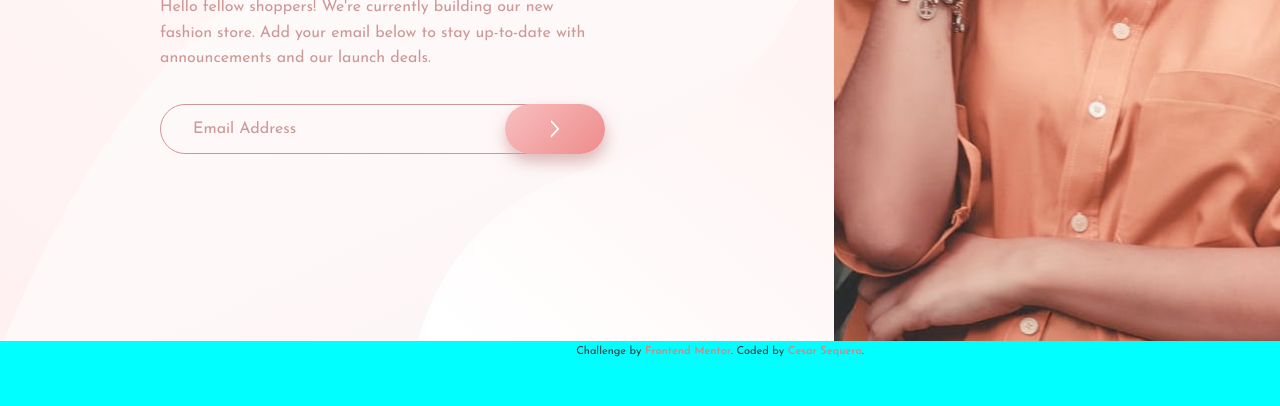
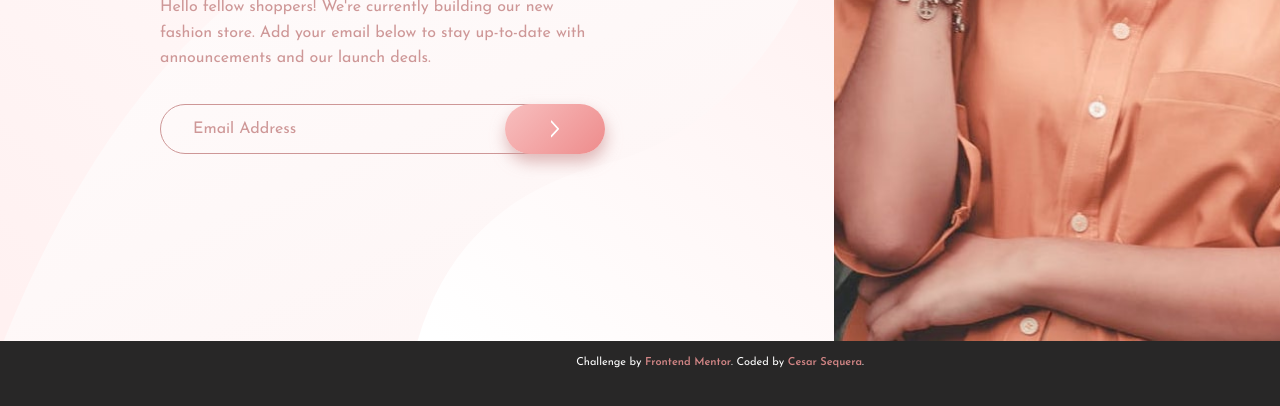
Before and after one commit to Zessar/coming-soon, a plain HTML site: page index.html in a window 1280 px wide. Shown: the part 526-932 px from the top of the page. Drawn offline with Linux system fonts and the light colour scheme.

Commit message:
terminado2

```diff
--- a/css/index.css
+++ b/css/index.css
@@ -1,7 +1,7 @@
 @import url(./root.css);
 
 body {
-    background-color: aqua;
+    background-color: rgb(40, 39, 39);
     margin: 0 auto;
     padding: 4.5em 0;
     width: 1440px;
@@ -123,6 +123,8 @@ form {
 .attribution {
     font-size: 11px;
     text-align: center;
+    color: white;
+    margin-top: 1em;
 }
 
 .attribution a {
--- a/index.html
+++ b/index.html
@@ -39,7 +39,7 @@
   </main>
   <footer>
     <p class="attribution">
-      Challenge by <a href="https://www.frontendmentor.io?ref=challenge" target="_blank">Frontend Mentor</a>.
+      Challenge by <a href="https://www.frontendmentor.io/profile/Zessar" target="_blank">Frontend Mentor</a>.
       Coded by <a href="https://www.frontendmentor.io/profile/Zessar">Cesar Sequera</a>.
     </p>
   </footer>
```
Also changed, not shown: capturas/Captura de pantalla 2023-09-27 151254.png (added), capturas/Captura de pantalla 2023-09-27 151303.png (added), capturas/Captura de pantalla 2023-09-27 151337.png (added), capturas/Captura de pantalla 2023-09-27 151352.png (added), capturas/Captura de pantalla 2023-09-27 151402.png (added), design/active-states.jpg (deleted), design/desktop-design.jpg (deleted), design/desktop-preview.jpg (deleted), design/mobile-design.jpg (deleted), formulario.txt (deleted), 5 other files.
